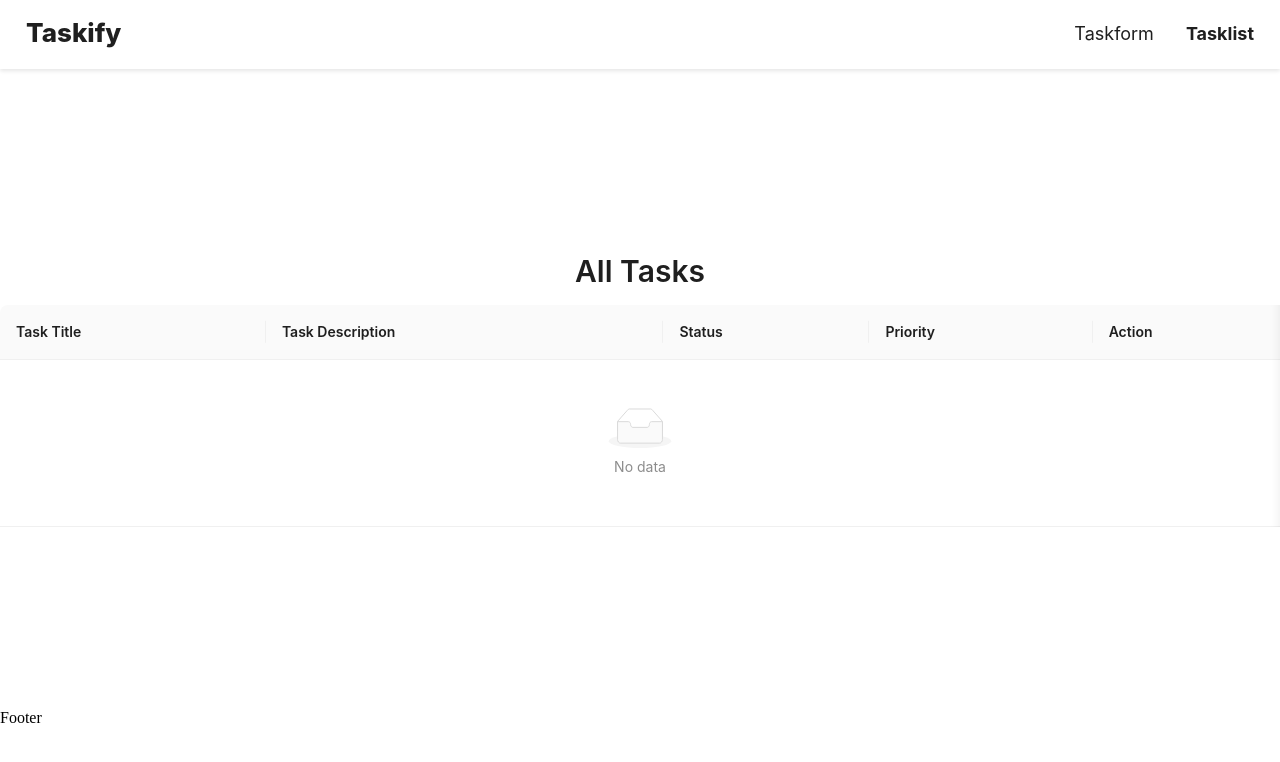
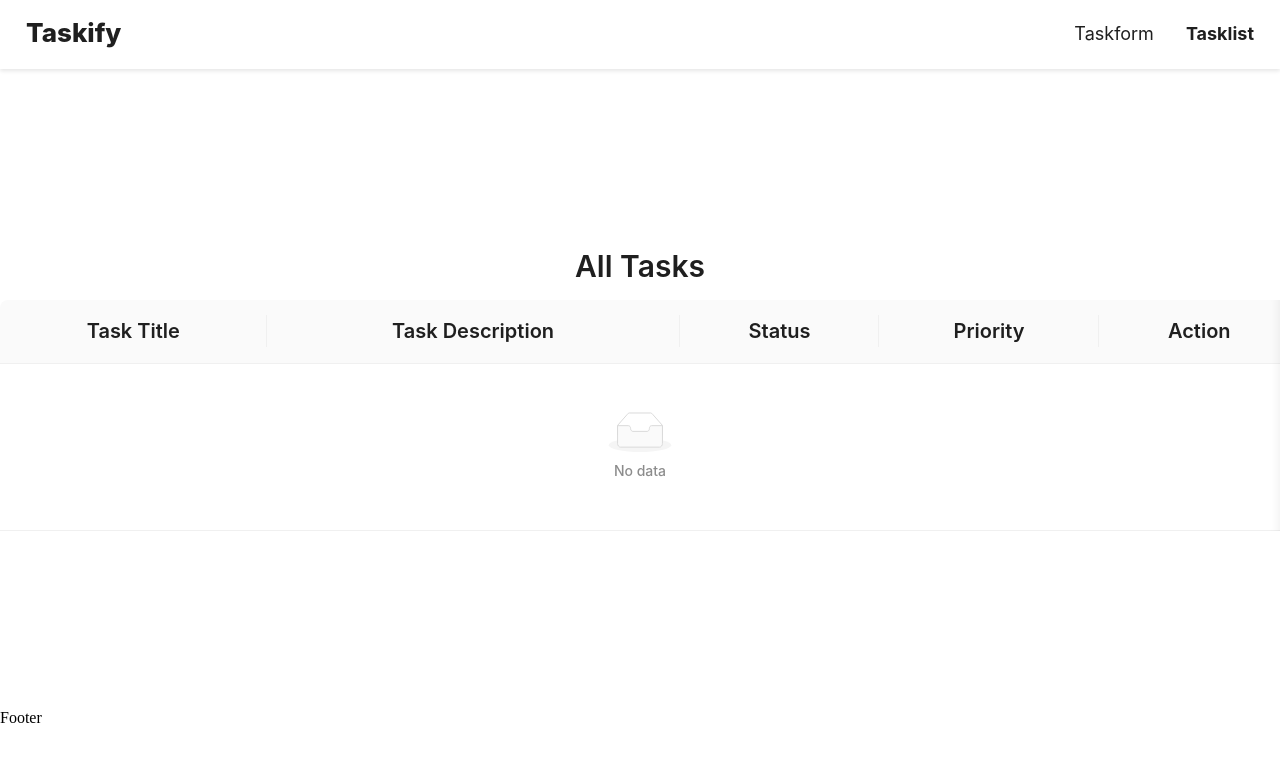
Before and after one commit to Tanushri-Das/M360-ICT-Task, a React (Vite) app: page /tasklist in a window 1280 px wide. Shown: the top 762 px of the page. Built offline with nearby package versions, Linux system fonts and the light colour scheme.

Commit message:
Add UUID for generating unique IDs for new tasks

```diff
--- a/package.json
+++ b/package.json
@@ -16,7 +16,10 @@
     "react": "^18.2.0",
     "react-dom": "^18.2.0",
     "react-redux": "^9.1.0",
-    "react-router-dom": "^6.22.3"
+    "react-router-dom": "^6.22.3",
+    "sweetalert2": "^11.10.6",
+    "uuid": "^9.0.1",
+    "uuidv4": "^6.2.13"
   },
   "devDependencies": {
     "@types/react": "^18.2.64",
--- a/src/App.jsx
+++ b/src/App.jsx
@@ -1,12 +1,5 @@
-import { Button } from "antd";
-import { ArrowRightOutlined } from '@ant-design/icons'; // Correct import
-
 const App = () => {
-  return (
-    <div>
-      <Button type="primary">Search <ArrowRightOutlined/></Button>
-    </div>
-  );
+  return <div></div>;
 };
 
 export default App;
--- a/src/Pages/TaskList/TaskList.css
+++ b/src/Pages/TaskList/TaskList.css
@@ -1,4 +1,28 @@
-.task-list{
-    height: 80vh;
-    flex-direction: column;
+.task-list {
+  height: 80vh;
+  flex-direction: column;
 }
+.delete-btn {
+  background-color: red;
+  color: white;
+  font-size: 16px;
+  text-align: center;
+  display: flex;
+  align-items: center;
+  justify-content: center;
+  width: 120px;
+  height: 40px;
+  padding-bottom: 7px;
+  font-weight: 600;
+}
+.ant-table-thead th {
+  font-size: 20px;
+  font-weight: 700;
+  text-align: center !important;
+}
+
+.ant-table-tbody td {
+  font-size: 16px;
+  font-weight: 500;
+  text-align: center !important;
+}
--- a/src/Pages/TaskList/TaskList.jsx
+++ b/src/Pages/TaskList/TaskList.jsx
@@ -37,7 +37,7 @@ const TaskList = () => {
             Mark as Completed
           </Button>
           <Button onClick={() => handleEdit(record)}>Edit</Button>
-          <Button onClick={() => handleDelete(record)}>Delete</Button>
+          <Button className="delete-btn" onClick={() => handleDelete(record)}>Delete</Button>
         </Space>
       ),
     },
--- a/src/Pages/Taskform/Taskform.jsx
+++ b/src/Pages/Taskform/Taskform.jsx
@@ -3,7 +3,7 @@ import { Form, Input, Button, Radio, Typography, Flex } from "antd";
 import "./TaskForm.css";
 import { useDispatch } from "react-redux";
 import { addTask } from "../../Redux/TaskSlice";
-
+import { v4 as uuidv4 } from 'uuid'; // Import uuidv4
 const MyFormItemContext = React.createContext([]);
 
 function toArr(str) {
@@ -36,12 +36,14 @@ const TaskForm = () => {
   const dispatch = useDispatch();
 
   const onFinish = (values) => {
-    dispatch(addTask(values));
+    const taskWithId = { id: uuidv4(), ...values }; // Generate UUID for task
+    dispatch(addTask(taskWithId));
     const existingTasks = JSON.parse(localStorage.getItem("tasks")) || [];
-    const updatedTasks = [...existingTasks, values];
+    const updatedTasks = [...existingTasks, taskWithId];
     localStorage.setItem("tasks", JSON.stringify(updatedTasks));
     formRef.current.resetFields();
   };
+
 
   return (
     <div className="taskform-div">
--- a/src/Redux/TaskSlice.js
+++ b/src/Redux/TaskSlice.js
@@ -1,11 +1,11 @@
-import { createSlice } from '@reduxjs/toolkit';
+import { createSlice } from "@reduxjs/toolkit";
 
 const initialState = {
-  tasks: [],
+  tasks: [], // Initialize tasks as an empty array
 };
 
 const taskSlice = createSlice({
-  name: 'tasks',
+  name: "tasks",
   initialState,
   reducers: {
     addTask: (state, action) => {
```
Also changed, not shown: 1 other file (tests, documents, lock files or other folders).
